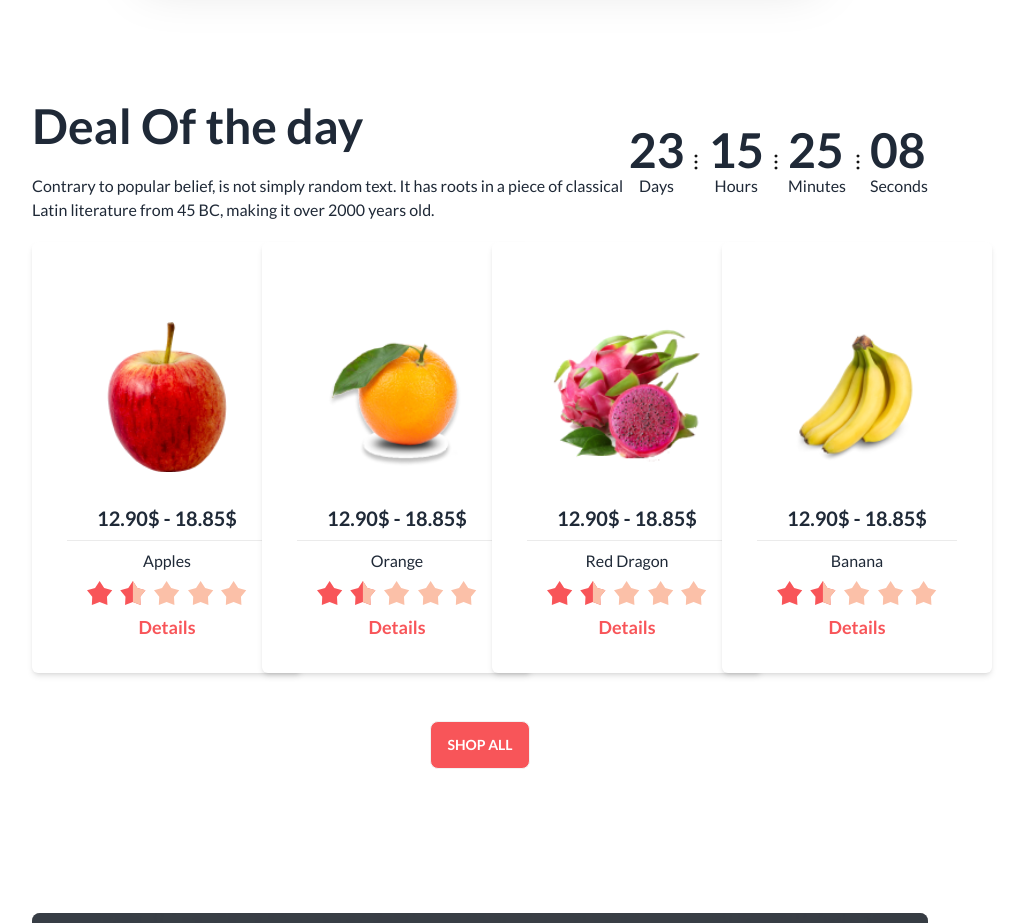
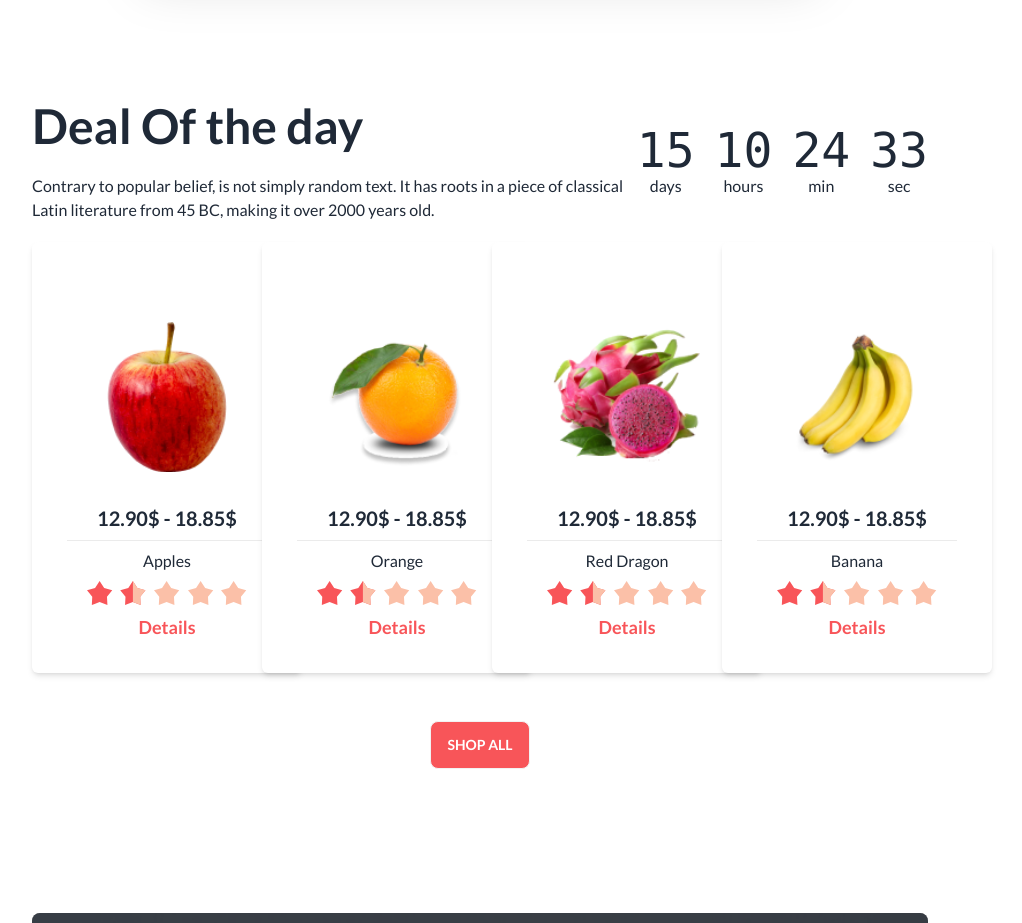
Before and after one commit to Hridooyislam/Fruit-Shop, a plain HTML site: page index.html in a window 1280 px wide. Shown: the part 940-1863 px from the top of the page, without its empty margins (160-1182 px from the left). Drawn offline with nearby package versions, Linux system fonts and the light colour scheme.

Commit message:
Final Update

```diff
--- a/index.html
+++ b/index.html
@@ -3,7 +3,7 @@
 <head>
     <meta charset="UTF-8">
     <meta name="viewport" content="width=device-width, initial-scale=1.0">
-    <title>Fruit Brust</title>
+    <title>Fruit Brust Private</title>
     <!-- tailwind & daisyUI &CSS -->
     <script src="https://cdn.tailwindcss.com"></script>
     <link href="https://cdn.jsdelivr.net/npm/daisyui@3.4.0/dist/full.css" rel="stylesheet" type="text/css" />
@@ -191,33 +191,31 @@
             <p class="block md:hidden lg:hidden text-center  text-sm font-medium ">Contrary to popular belief, is not simply <br> random text. It has roots in a piece of <br> classical Latin literature from 45 BC, making <br> it over 2000 years old.</p>
           </div>
           <div class="justify-center lg:pl-0 mt-5 lg:mt-0 flex   items-center ">
-            <div>
-              <h3 class="text-3xl lg:text-5xl font-extrabold">23</h3>
-              <p class="text-xs lg:text-base text-center ">Days</p>
-            </div>
-            <div><svg class="" width="24" height="24" viewBox="0 0 24 24" fill="none" xmlns="http://www.w3.org/2000/svg">
-              <path d="M12 6.75C11.8011 6.75 11.6103 6.67098 11.4697 6.53033C11.329 6.38968 11.25 6.19891 11.25 6C11.25 5.80109 11.329 5.61032 11.4697 5.46967C11.6103 5.32902 11.8011 5.25 12 5.25C12.1989 5.25 12.3897 5.32902 12.5303 5.46967C12.671 5.61032 12.75 5.80109 12.75 6C12.75 6.19891 12.671 6.38968 12.5303 6.53033C12.3897 6.67098 12.1989 6.75 12 6.75ZM12 12.75C11.8011 12.75 11.6103 12.671 11.4697 12.5303C11.329 12.3897 11.25 12.1989 11.25 12C11.25 11.8011 11.329 11.6103 11.4697 11.4697C11.6103 11.329 11.8011 11.25 12 11.25C12.1989 11.25 12.3897 11.329 12.5303 11.4697C12.671 11.6103 12.75 11.8011 12.75 12C12.75 12.1989 12.671 12.3897 12.5303 12.5303C12.3897 12.671 12.1989 12.75 12 12.75ZM12 18.75C11.8011 18.75 11.6103 18.671 11.4697 18.5303C11.329 18.3897 11.25 18.1989 11.25 18C11.25 17.8011 11.329 17.6103 11.4697 17.4697C11.6103 17.329 11.8011 17.25 12 17.25C12.1989 17.25 12.3897 17.329 12.5303 17.4697C12.671 17.6103 12.75 17.8011 12.75 18C12.75 18.1989 12.671 18.3897 12.5303 18.5303C12.3897 18.671 12.1989 18.75 12 18.75Z" stroke="#121212" stroke-width="1.5" stroke-linecap="round" stroke-linejoin="round"/>
-              </svg>
-            </div>
-            <div>
-                <h3 class="text-3xl lg:text-5xl font-extrabold">15</h3>
-                <p class="text-xs lg:text-base text-center">Hours</p>
-            </div>
-            <div><svg width="24" height="24" viewBox="0 0 24 24" fill="none" xmlns="http://www.w3.org/2000/svg">
-              <path d="M12 6.75C11.8011 6.75 11.6103 6.67098 11.4697 6.53033C11.329 6.38968 11.25 6.19891 11.25 6C11.25 5.80109 11.329 5.61032 11.4697 5.46967C11.6103 5.32902 11.8011 5.25 12 5.25C12.1989 5.25 12.3897 5.32902 12.5303 5.46967C12.671 5.61032 12.75 5.80109 12.75 6C12.75 6.19891 12.671 6.38968 12.5303 6.53033C12.3897 6.67098 12.1989 6.75 12 6.75ZM12 12.75C11.8011 12.75 11.6103 12.671 11.4697 12.5303C11.329 12.3897 11.25 12.1989 11.25 12C11.25 11.8011 11.329 11.6103 11.4697 11.4697C11.6103 11.329 11.8011 11.25 12 11.25C12.1989 11.25 12.3897 11.329 12.5303 11.4697C12.671 11.6103 12.75 11.8011 12.75 12C12.75 12.1989 12.671 12.3897 12.5303 12.5303C12.3897 12.671 12.1989 12.75 12 12.75ZM12 18.75C11.8011 18.75 11.6103 18.671 11.4697 18.5303C11.329 18.3897 11.25 18.1989 11.25 18C11.25 17.8011 11.329 17.6103 11.4697 17.4697C11.6103 17.329 11.8011 17.25 12 17.25C12.1989 17.25 12.3897 17.329 12.5303 17.4697C12.671 17.6103 12.75 17.8011 12.75 18C12.75 18.1989 12.671 18.3897 12.5303 18.5303C12.3897 18.671 12.1989 18.75 12 18.75Z" stroke="#121212" stroke-width="1.5" stroke-linecap="round" stroke-linejoin="round"/>
-              </svg>
-            </div>
-            <div>
-              <h3 class="text-3xl lg:text-5xl font-extrabold">25</h3>
-              <p class="text-xs lg:text-base text-center">Minutes</p>
-            </div>
-            <div><svg class="" width="24" height="24" viewBox="0 0 24 24 " fill="none" xmlns="http://www.w3.org/2000/svg">
-              <path d="M12 6.75C11.8011 6.75 11.6103 6.67098 11.4697 6.53033C11.329 6.38968 11.25 6.19891 11.25 6C11.25 5.80109 11.329 5.61032 11.4697 5.46967C11.6103 5.32902 11.8011 5.25 12 5.25C12.1989 5.25 12.3897 5.32902 12.5303 5.46967C12.671 5.61032 12.75 5.80109 12.75 6C12.75 6.19891 12.671 6.38968 12.5303 6.53033C12.3897 6.67098 12.1989 6.75 12 6.75ZM12 12.75C11.8011 12.75 11.6103 12.671 11.4697 12.5303C11.329 12.3897 11.25 12.1989 11.25 12C11.25 11.8011 11.329 11.6103 11.4697 11.4697C11.6103 11.329 11.8011 11.25 12 11.25C12.1989 11.25 12.3897 11.329 12.5303 11.4697C12.671 11.6103 12.75 11.8011 12.75 12C12.75 12.1989 12.671 12.3897 12.5303 12.5303C12.3897 12.671 12.1989 12.75 12 12.75ZM12 18.75C11.8011 18.75 11.6103 18.671 11.4697 18.5303C11.329 18.3897 11.25 18.1989 11.25 18C11.25 17.8011 11.329 17.6103 11.4697 17.4697C11.6103 17.329 11.8011 17.25 12 17.25C12.1989 17.25 12.3897 17.329 12.5303 17.4697C12.671 17.6103 12.75 17.8011 12.75 18C12.75 18.1989 12.671 18.3897 12.5303 18.5303C12.3897 18.671 12.1989 18.75 12 18.75Z" stroke="#121212" stroke-width="1.5" stroke-linecap="round" stroke-linejoin="round"/>
-              </svg>
-            </div>
-            <div>
-              <h3 class="text-3xl lg:text-5xl font-extrabold">08</h3>
-              <p class="text-xs lg:text-base text-center">Seconds</p>
+            <div class="grid grid-flow-col gap-5 text-center auto-cols-max">
+              <div class="flex flex-col">
+                <span class="countdown font-mono text-5xl">
+                  <span style="--value:15;"></span>
+                </span>
+                days
+              </div>
+              <div class="flex flex-col">
+                <span class="countdown font-mono text-5xl">
+                  <span style="--value:10;"></span>
+                </span>
+                hours
+              </div>
+              <div class="flex flex-col">
+                <span class="countdown font-mono text-5xl">
+                  <span style="--value:24;"></span>
+                </span>
+                min
+              </div>
+              <div class="flex flex-col">
+                <span class="countdown font-mono text-5xl">
+                  <span style="--value:33;"></span>
+                </span>
+                sec
+              </div>
             </div>
 
 
@@ -268,7 +266,7 @@
                 </svg></div>
                 <div class="space-x-5 ">
                  <button class="btn btn-color-primary bg-[#F85559] text-white ">Close</button>
-                 <button class="btn btn-color-primary bg-color-primary text-white ">Shop All</button>
+                 <button class="btn btn-color-primary bg-color-primary text-white ">Buy Now</button>
                 </div>
                 </form>
                 </dialog>
@@ -317,7 +315,7 @@
                 </svg></div>
                 <div class="space-x-5 ">
                  <button class="btn btn-color-primary bg-[#F85559] text-white ">Close</button>
-                 <button class="btn btn-color-primary bg-color-primary text-white ">Shop All</button>
+                 <button class="btn btn-color-primary bg-color-primary text-white ">Buy Now</button>
                 </div>
                 </form>
                 </dialog>
@@ -366,7 +364,7 @@
                 </svg></div>
                 <div class="space-x-5 ">
                  <button class="btn btn-color-primary bg-[#F85559] text-white ">Close</button>
-                 <button class="btn btn-color-primary bg-color-primary text-white ">Shop All</button>
+                 <button class="btn btn-color-primary bg-color-primary text-white ">Buy Now</button>
                 </div>
                 </form>
                 </dialog>
@@ -415,7 +413,7 @@
                 </svg></div>
                 <div class="space-x-5 ">
                  <button class="btn btn-color-primary bg-[#F85559] text-white ">Close</button>
-                 <button class="btn btn-color-primary bg-color-primary text-white ">Shop All</button>
+                 <button class="btn btn-color-primary bg-color-primary text-white ">Buy Now</button>
                 </div>
                 </form>
                 </dialog>
```
